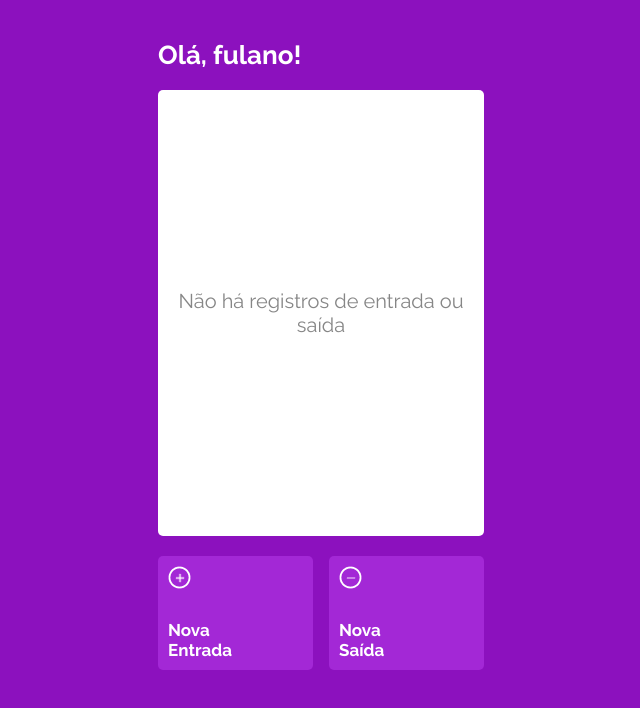
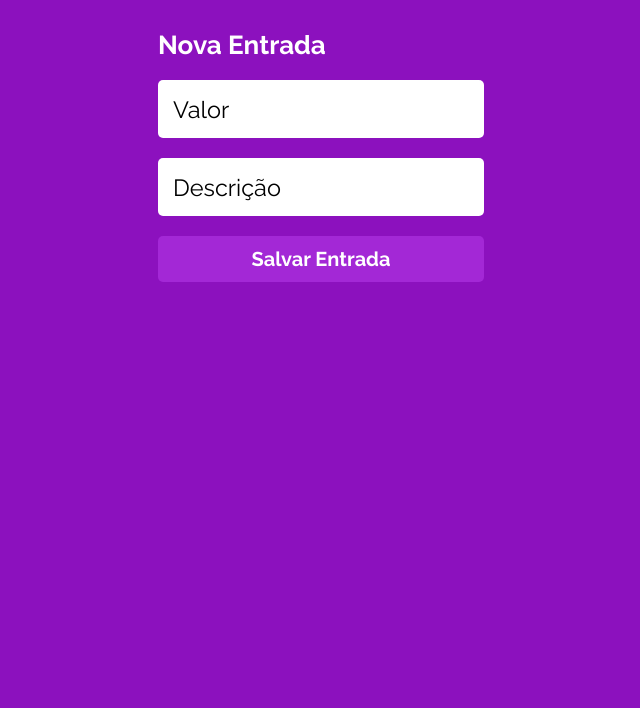
Before and after one commit to Gomeshg/projeto13-mywallet-front, a React (Create React App) app: page / in a window 1280 px wide. Shown: the top 708 px of the page, without its empty margins (319-959 px from the left). Built offline with nearby package versions, Linux system fonts and the light colour scheme; a web font is replaced by a local one.

Commit message:
Layout do componente de inserção/update de dados

```diff
--- a/src/components/App.js
+++ b/src/components/App.js
@@ -1,20 +1,22 @@
 // import styled from "styled-components";
-// import React, { useState } from "react";
+import React, { useState } from "react";
 import { GlobalStyle } from "../GlobalStyle/GlobalStyle";
 import Login from "./user/Login";
 import SignUp from "./user/SignUp";
 import CurrentAccount from "./wallet/CurrentAccount";
+import InsertData from "./insertData/InsertData";
 
 export default function App() {
   // LOGIC
-
+  const [insertType, setInsertType] = useState(null);
   // UI
   return (
     <>
       <GlobalStyle />
       {/* <Login /> */}
       {/* <SignUp /> */}
-      <CurrentAccount />
+      {/* <CurrentAccount /> */}
+      <InsertData insertType={insertType} />
     </>
   );
 }
--- a/src/components/generics/Button.js
+++ b/src/components/generics/Button.js
@@ -3,22 +3,22 @@ import Icon from "./iconSquareButton";
 import add from "../../img/add.png";
 import sub from "../../img/sub.png";
 
-export default function Button({ type, text }) {
+export default function Button({ text, type }) {
   if (type === "rectangle") {
     return (
       <RectangleButton>
-        <Text>{text}</Text>
+        <Text type={type}>{text}</Text>
       </RectangleButton>
     );
   } else if (type === "square") {
     return (
       <SquareButton>
         {text === "Nova Entrada" ? (
-          <Icon insideIcon={add} nameIcon="add" />
+          <Icon insideIcon={add} type="add" />
         ) : (
-          <Icon insideIcon={sub} nameIcon="sub" />
+          <Icon insideIcon={sub} type="sub" />
         )}
-        <Text>{text}</Text>
+        <Text type={type}>{text}</Text>
       </SquareButton>
     );
   }
@@ -30,8 +30,11 @@ const Text = styled.p`
   font-weight: 700;
   color: white;
 
-  /* background-color: red; */
-  width: 60px;
+  width: ${(props) => {
+    if (props.type === "square") {
+      return "60px";
+    }
+  }};
 `;
 
 const RectangleButton = styled.div`
@@ -44,6 +47,10 @@ const RectangleButton = styled.div`
   font-size: 20px;
 
   cursor: pointer;
+
+  display: flex;
+  justify-content: center;
+  align-items: center;
 `;
 
 const SquareButton = styled.div`
--- a/src/components/generics/iconSquareButton.js
+++ b/src/components/generics/iconSquareButton.js
@@ -1,11 +1,11 @@
 import styled from "styled-components";
 import circle from "../../img/circle.png";
 
-export default function Icon({ insideIcon, nameIcon }) {
+export default function Icon({ insideIcon, type }) {
   return (
     <Wrapper img={circle}>
       <OutsideIcon src={circle} alt=""></OutsideIcon>
-      <InsideIcon src={insideIcon} sizes={nameIcon}></InsideIcon>
+      <InsideIcon src={insideIcon} type={type}></InsideIcon>
     </Wrapper>
   );
 }
@@ -19,11 +19,11 @@ const Wrapper = styled.div`
 const InsideIcon = styled.img`
   position: absolute;
 
-  width: ${(props) => (props.sizes === "add" ? "10px" : "10px")};
-  height: ${(props) => (props.sizes === "add" ? "10px" : "2.5px")};
+  width: ${(props) => (props.type === "add" ? "10px" : "10px")};
+  height: ${(props) => (props.type === "add" ? "10px" : "2.5px")};
 
-  top: ${(props) => (props.sizes === "add" ? "6.5px" : "10.5px")};
-  left: ${(props) => (props.sizes === "add" ? "6.5px" : "6.5px")};
+  top: ${(props) => (props.type === "add" ? "6.5px" : "10.5px")};
+  left: ${(props) => (props.type === "add" ? "6.5px" : "6.5px")};
 `;
 
 const OutsideIcon = styled.img`
--- /dev/null
+++ b/src/components/insertData/InsertData.js
@@ -0,0 +1,69 @@
+import styled from "styled-components";
+import Input from "../generics/Input";
+import Button from "../generics/Button";
+
+export default function InsertData({ type }) {
+  // existem vários tipos de insertData, como diferenciá-los?
+
+  // Inserção de dados do tipo ENTRADA
+  return (
+    <Wrapper>
+      <Content>
+        <h2>Nova Entrada</h2>
+        <Input label="Valor" />
+        <Input label="Descrição" />
+        <Button text="Salvar Entrada" type="rectangle" />
+      </Content>
+    </Wrapper>
+  );
+
+  //   return (
+  //     <Wrapper>
+  //       <Content>
+  //         <h2>Nova Saída</h2>
+  //         <Input label="Valor" />
+  //         <Input label="Descrição" />
+  //         <Button text="Salvar Saída" type="rectangle" />
+  //       </Content>
+  //     </Wrapper>
+  //   );
+
+  //   return (
+  //     <Wrapper>
+  //       <Content>
+  //         <h2>Editar Entrada</h2>
+  //         <Input label="Valor" />
+  //         <Input label="Descrição" />
+  //         <Button text="Atualizar Entrada" type="rectangle" />
+  //       </Content>
+  //     </Wrapper>
+  //   );
+
+  //   return (
+  //     <Wrapper>
+  //       <Content>
+  //         <h2>Editar Saída</h2>
+  //         <Input label="Valor" />
+  //         <Input label="Descrição" />
+  //         <Button text="Atualizar Saída" type="rectangle" />
+  //       </Content>
+  //     </Wrapper>
+  //   );
+}
+
+const Wrapper = styled.div`
+  height: 100vh;
+  background-color: rgb(140, 17, 190);
+
+  display: flex;
+  justify-content: center;
+  align-items: flex-start;
+
+  padding: 30px;
+`;
+
+const Content = styled.div`
+  display: flex;
+  flex-direction: column;
+  gap: 20px;
+`;
```
